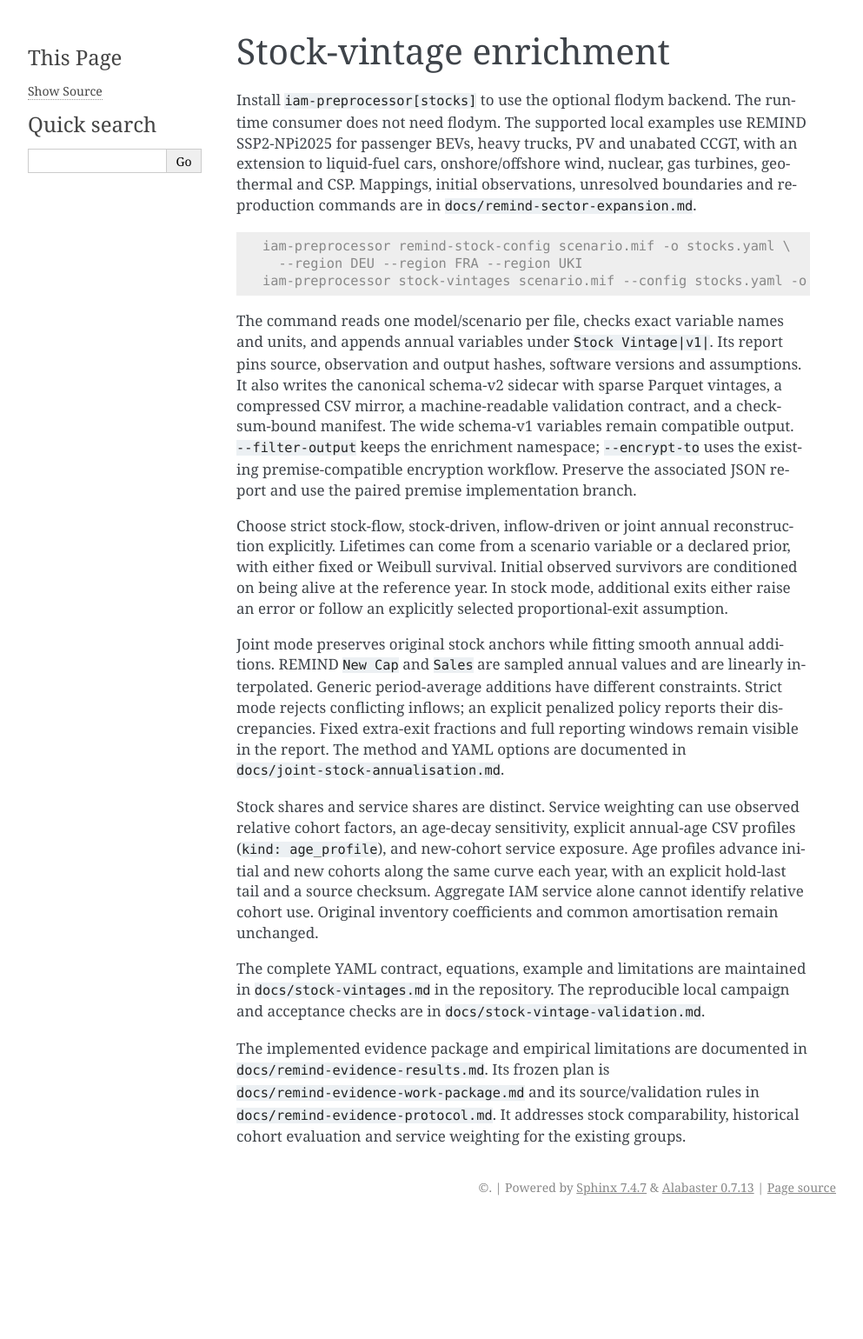
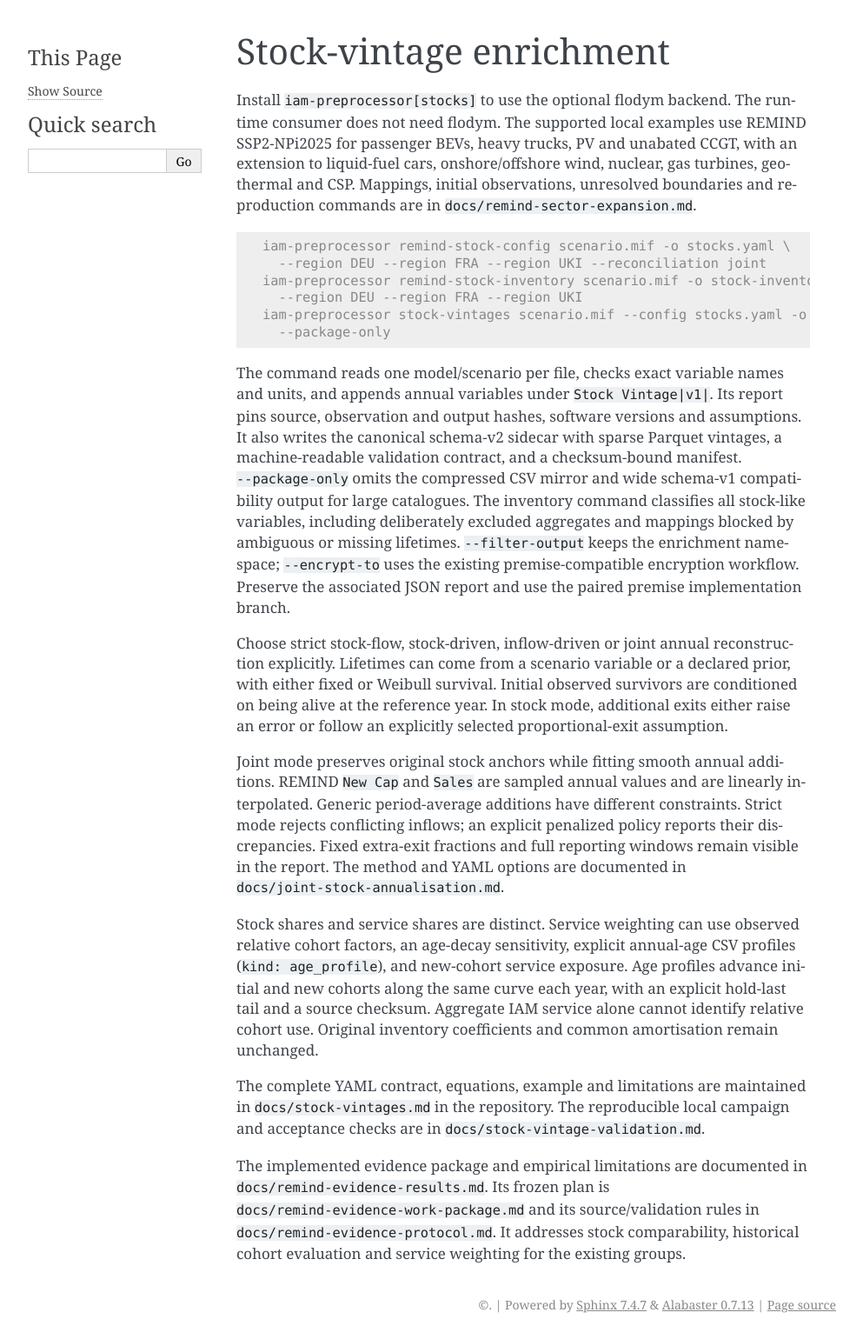
Before and after one commit to romainsacchi/iam-preprocessor, a Sphinx documentation site: the page built from docs/stock_vintages.rst, in a window 1280 px wide. Shown: the whole page at 87% size, without its empty margins (148-1141 px from the left). Built offline with Sphinx 7.4.7, drawn with Linux system fonts in a browser that asks for light colours; before the commit the page ends 1405 px from its top, so only the background shows below that.

Commit message:
Document expanded REMIND stock catalogue

```diff
--- a/docs/api.rst
+++ b/docs/api.rst
@@ -37,6 +37,9 @@ Stock-vintage enrichment
 .. automodule:: iam_preprocessor.stock_config
    :members: load_stock_config
 
+.. automodule:: iam_preprocessor.remind_stock_inventory
+   :members:
+
 Transport, filtering, and cryptography
 ---------------------------------------
 
--- a/docs/stock_vintages.rst
+++ b/docs/stock_vintages.rst
@@ -11,15 +11,21 @@ reproduction commands are in ``docs/remind-sector-expansion.md``.
 .. code-block:: console
 
    iam-preprocessor remind-stock-config scenario.mif -o stocks.yaml \
+     --region DEU --region FRA --region UKI --reconciliation joint
+   iam-preprocessor remind-stock-inventory scenario.mif -o stock-inventory.csv \
      --region DEU --region FRA --region UKI
-   iam-preprocessor stock-vintages scenario.mif --config stocks.yaml -o output/stocks
+   iam-preprocessor stock-vintages scenario.mif --config stocks.yaml -o output/stocks \
+     --package-only
 
 The command reads one model/scenario per file, checks exact variable names and
 units, and appends annual variables under ``Stock Vintage|v1|``. Its report pins
 source, observation and output hashes, software versions and assumptions.
 It also writes the canonical schema-v2 sidecar with sparse Parquet vintages, a
-compressed CSV mirror, a machine-readable validation contract, and a
-checksum-bound manifest. The wide schema-v1 variables remain compatible output.
+machine-readable validation contract, and a checksum-bound manifest.
+``--package-only`` omits the compressed CSV mirror and wide schema-v1
+compatibility output for large catalogues. The inventory command classifies all
+stock-like variables, including deliberately excluded aggregates and mappings
+blocked by ambiguous or missing lifetimes.
 ``--filter-output`` keeps the enrichment namespace; ``--encrypt-to`` uses the
 existing premise-compatible encryption workflow. Preserve the associated JSON
 report and use the paired premise implementation branch.
--- a/src/iam_preprocessor/__init__.py
+++ b/src/iam_preprocessor/__init__.py
@@ -7,6 +7,7 @@ from .image import prepare_image
 from .message import prepare_message
 from .remind import prepare_remind
 from .remind_stock_config import build_remind_stock_config, write_remind_stock_config
+from .remind_stock_inventory import build_remind_stock_inventory, write_remind_stock_inventory
 from .report import ProcessingReport
 from .stock_vintages import enrich_stock_vintages, prepare_stock_vintages
 from .transport import derive_bev_truck_variables, derive_transport_energy_services
@@ -15,6 +16,7 @@ __all__ = [
     "ProcessingReport",
     "SecConfig",
     "build_remind_stock_config",
+    "build_remind_stock_inventory",
     "decrypt_file",
     "derive_bev_truck_variables",
     "derive_transport_energy_services",
@@ -27,6 +29,7 @@ __all__ = [
     "prepare_remind",
     "prepare_stock_vintages",
     "write_remind_stock_config",
+    "write_remind_stock_inventory",
 ]
 
 __version__ = "0.1.1"
```
Also changed, not shown: README.md (+25 -15 lines), docs/stock-vintages.md (+28 -4 lines).
